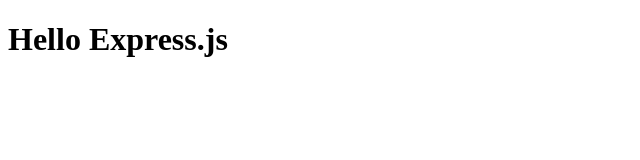
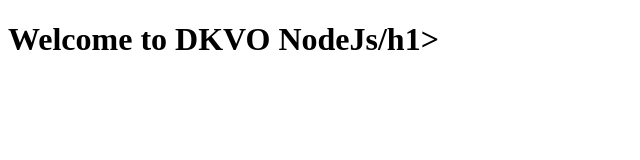
Before and after one commit to vdkhiem/Nodejs, a website: page public/index.html in a window 1280 px wide. Shown: the whole page, without its empty margins (0-640 px from the left). Drawn offline with Linux system fonts and the light colour scheme.

Commit message:
Update index.html

```diff
--- a/public/index.html
+++ b/public/index.html
@@ -5,6 +5,6 @@
 		<title>My App</title>
 	</head>
 	<body>
-		<h1>Hello Express.js</h1>
+		<h1>Welcome to DKVO NodeJs/h1>
 	</body>
 </html>
```
